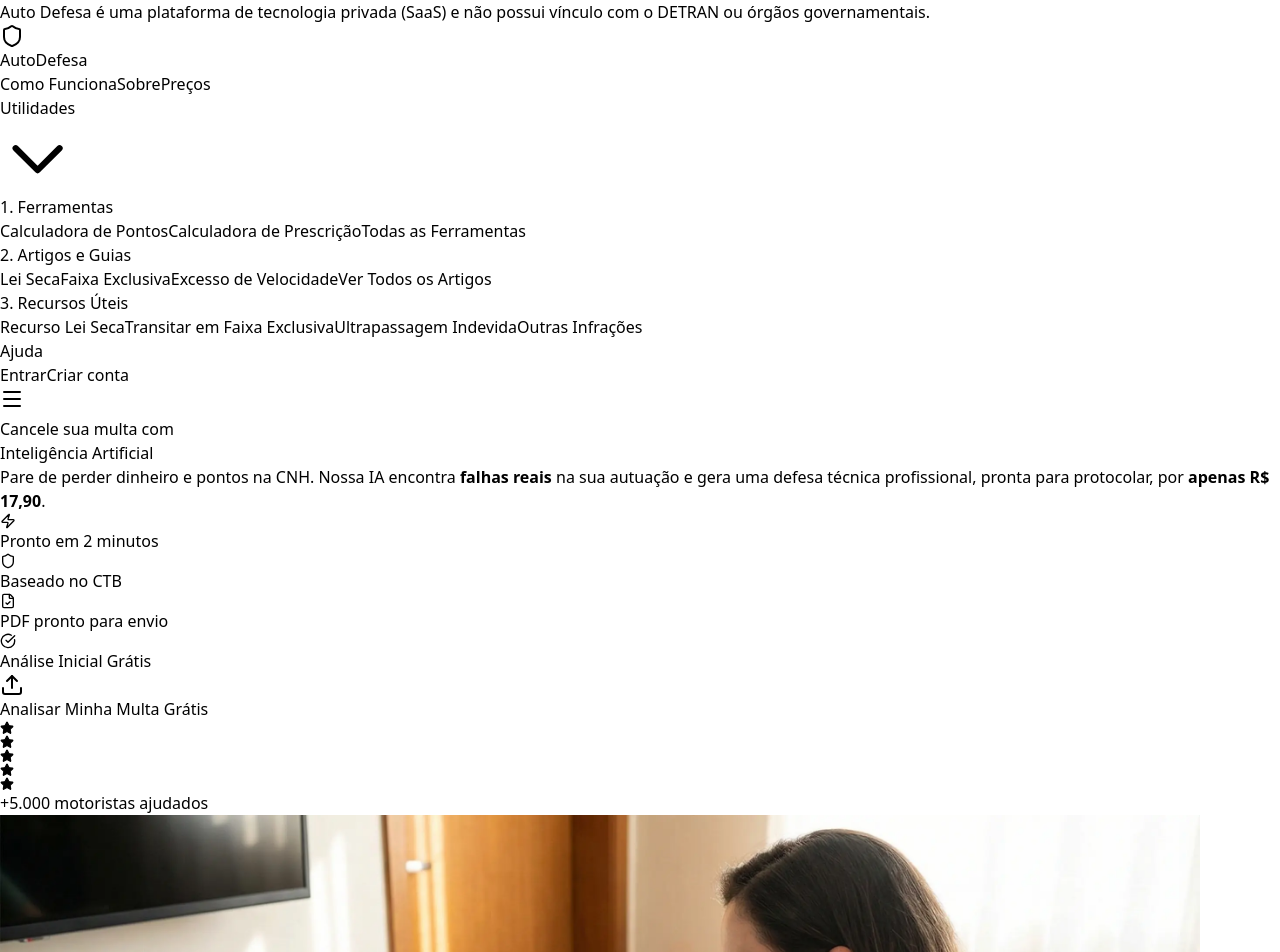
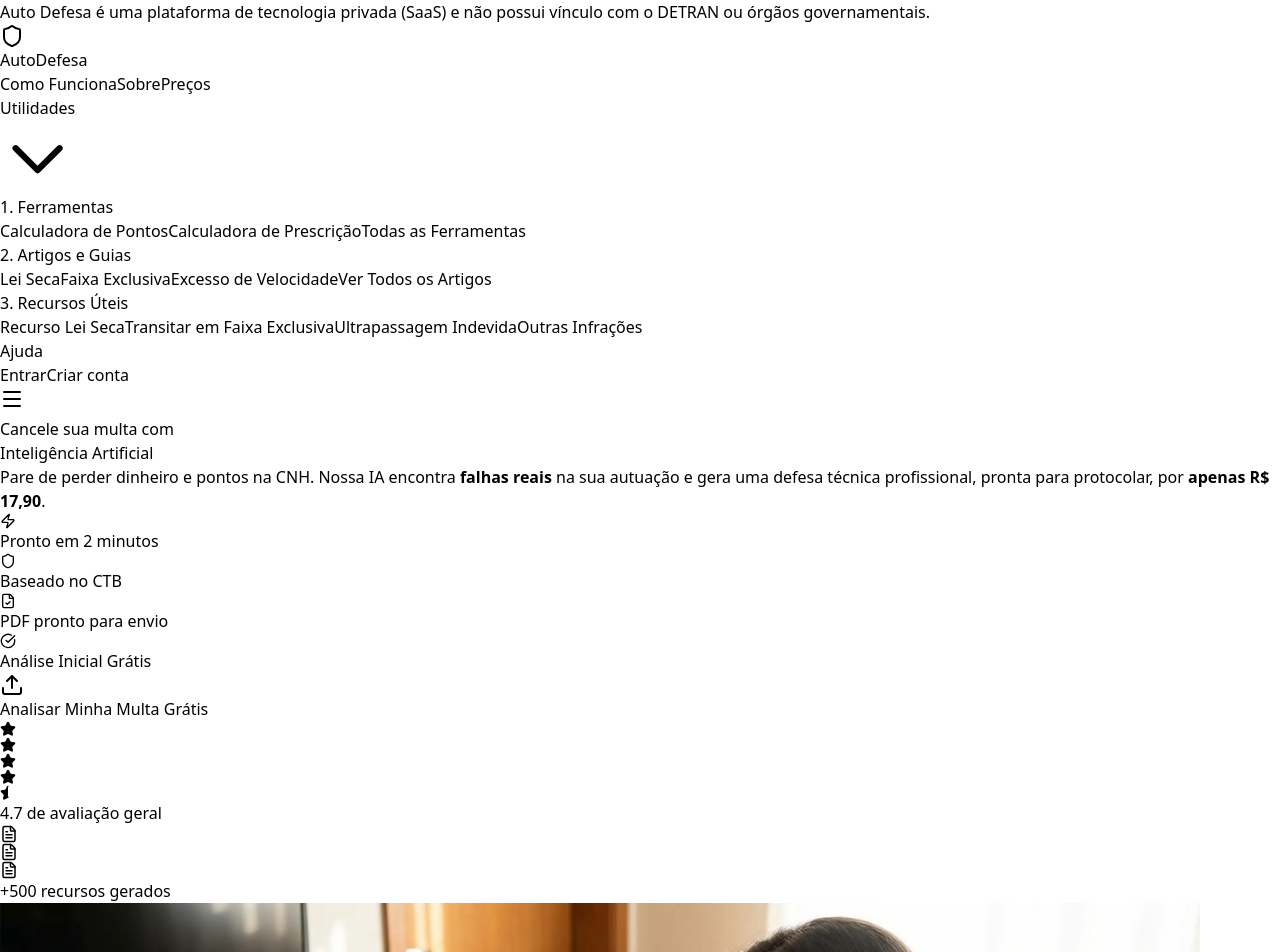
Before and after one commit to rodrigocvmd/auto-defesa, a React (Vite) app in the folder client/: page / in a window 1280 px wide. Shown: the top 952 px of the page. Built offline with nearby package versions, Linux system fonts and the light colour scheme; no server answers.

Commit message:
new layout for home hero

```diff
--- a/client/src/pages/Home.jsx
+++ b/client/src/pages/Home.jsx
@@ -10,6 +10,7 @@ import {
 	DollarSign,
 	FileCheck,
 	Star,
+	StarHalf,
 	ChevronDown,
 	ChevronRight,
 	Scale,
@@ -57,7 +58,7 @@ const Home = () => {
 			/>
 			<div className="flex flex-col gap-12 pb-8">
 				{/* HERO SECTION */}
-				<section className="relative pt-5 pb-12 lg:pt-16 lg:pb-20 overflow-hidden flex flex-col justify-center min-h-[85vh]">
+				<section className="relative pt-1 pb-12 lg:pt-4 lg:pb-20 overflow-hidden flex flex-col justify-center min-h-[85vh]">
 					<div className="absolute inset-0 -z-10 bg-[radial-gradient(ellipse_at_top_right,_var(--tw-gradient-stops))] from-blue-100/70 via-gray-50 to-white"></div>
 					{/* Elementos decorativos de fundo */}
 					<div className="absolute top-20 left-[-5%] w-72 h-72 bg-blue-300 rounded-full mix-blend-multiply filter blur-[100px] opacity-40 animate-pulse duration-[8000ms]"></div>
@@ -67,56 +68,83 @@ const Home = () => {
 						<div className="grid lg:grid-cols-12 gap-8 lg:gap-12 items-center">
 							{/* Texto Hero */}
 							<div className="lg:col-span-7 text-center lg:text-left flex flex-col items-center lg:items-start pt-4 lg:pt-0">
-								<h1 className="text-4xl sm:text-5xl lg:text-6xl font-black text-gray-900 tracking-tight mb-4 leading-[1.1] animate-in fade-in slide-in-from-bottom-6 duration-700">
+								<h1 className="text-4xl sm:text-5xl lg:text-6xl font-black text-gray-900 tracking-tight mb-4 leading-[1.1] animate-in fade-in slide-in-from-bottom-6 duration-700 !text-center">
 									Cancele sua multa com <br className="hidden lg:block" />
 									<span className="text-transparent bg-clip-text bg-gradient-to-r from-blue-600 via-indigo-600 to-blue-600 bg-300% animate-gradient">
 										Inteligência Artificial
 									</span>
 								</h1>
 
-								<p className="text-lg sm:text-xl text-gray-600 mb-6 leading-relaxed max-w-2xl animate-in fade-in slide-in-from-bottom-6 duration-700 delay-100">
-									Pare de perder dinheiro e pontos na CNH. Nossa IA encontra <strong>falhas reais</strong> na sua autuação e gera uma defesa técnica profissional, pronta para protocolar, por <strong>apenas R$ 17,90</strong>.
+								<p className="text-lg sm:text-xl text-gray-600 mb-6 leading-relaxed max-w-2xl animate-in fade-in slide-in-from-bottom-6 duration-700 delay-100 !text-center">
+									Pare de perder dinheiro e pontos na CNH. Nossa IA encontra{" "}
+									<strong>falhas reais</strong> na sua autuação e gera uma defesa técnica
+									profissional, pronta para protocolar, por <strong>apenas R$ 17,90</strong>.
 								</p>
 
 								{/* Benefícios - CRO focado */}
 								<div className="grid grid-cols-1 sm:grid-cols-2 gap-3 mb-8 w-full max-w-2xl animate-in fade-in slide-in-from-bottom-6 duration-700 delay-200">
-                                    <div className="flex items-center gap-3 bg-white/60 backdrop-blur-sm p-3 rounded-xl border border-gray-100 shadow-sm">
-                                        <div className="bg-blue-100 p-1.5 rounded-lg text-blue-600"><Zap size={16} /></div>
+									<div className="flex flex-row items-center justify-start text-left gap-4 bg-white/60 backdrop-blur-sm p-4 rounded-xl border border-gray-100 shadow-sm transition-all">
+										<div className="bg-blue-100 p-2 rounded-lg text-blue-600 shrink-0">
+											<Zap size={16} />
+										</div>
 										<span className="text-sm font-bold text-gray-800">Pronto em 2 minutos</span>
 									</div>
-                                    <div className="flex items-center gap-3 bg-white/60 backdrop-blur-sm p-3 rounded-xl border border-gray-100 shadow-sm">
-                                        <div className="bg-green-100 p-1.5 rounded-lg text-green-600"><Shield size={16} /></div>
+									<div className="flex flex-row items-center justify-start text-left gap-4 bg-white/60 backdrop-blur-sm p-4 rounded-xl border border-gray-100 shadow-sm transition-all">
+										<div className="bg-green-100 p-2 rounded-lg text-green-600 shrink-0">
+											<Shield size={16} />
+										</div>
 										<span className="text-sm font-bold text-gray-800">Baseado no CTB</span>
 									</div>
-                                    <div className="flex items-center gap-3 bg-white/60 backdrop-blur-sm p-3 rounded-xl border border-gray-100 shadow-sm">
-                                        <div className="bg-indigo-100 p-1.5 rounded-lg text-indigo-600"><FileCheck size={16} /></div>
+									<div className="flex flex-row items-center justify-start text-left gap-4 bg-white/60 backdrop-blur-sm p-4 rounded-xl border border-gray-100 shadow-sm transition-all">
+										<div className="bg-indigo-100 p-2 rounded-lg text-indigo-600 shrink-0">
+											<FileCheck size={16} />
+										</div>
 										<span className="text-sm font-bold text-gray-800">PDF pronto para envio</span>
 									</div>
-                                    <div className="flex items-center gap-3 bg-white/60 backdrop-blur-sm p-3 rounded-xl border border-gray-100 shadow-sm">
-                                        <div className="bg-yellow-100 p-1.5 rounded-lg text-yellow-700"><CheckCircle size={16} /></div>
+									<div className="flex flex-row items-center justify-start text-left gap-4 bg-white/60 backdrop-blur-sm p-4 rounded-xl border border-gray-100 shadow-sm transition-all">
+										<div className="bg-yellow-100 p-2 rounded-lg text-yellow-700 shrink-0">
+											<CheckCircle size={16} />
+										</div>
 										<span className="text-sm font-bold text-gray-800">Análise Inicial Grátis</span>
 									</div>
 								</div>
 
-								<div className="flex flex-col items-center lg:items-start w-full gap-4 animate-in fade-in slide-in-from-bottom-6 duration-700 delay-300">
+								<div className="flex flex-col items-center lg:items-center w-full gap-4 animate-in fade-in slide-in-from-bottom-6 duration-700 delay-300">
 									<Link
 										to="/upload"
-                                        className="group relative w-full sm:w-auto bg-blue-600 hover:bg-blue-700 text-white text-lg font-black py-4 px-10 rounded-2xl shadow-[0_8px_30px_rgb(37,99,235,0.3)] transition-all hover:-translate-y-1 hover:shadow-[0_15px_40px_rgb(37,99,235,0.4)] active:translate-y-0 flex items-center justify-center gap-3 overflow-hidden"
-                                    >
+										className="group relative w-full sm:w-auto bg-blue-600 hover:bg-blue-700 text-white text-lg font-black py-4 px-10 rounded-2xl shadow-[0_8px_30px_rgb(37,99,235,0.3)] transition-all hover:-translate-y-1 hover:shadow-[0_15px_40px_rgb(37,99,235,0.4)] active:translate-y-0 flex items-center justify-center gap-3 overflow-hidden">
 										<div className="absolute inset-0 bg-white/20 translate-y-full group-hover:translate-y-0 transition-transform duration-300 ease-in-out"></div>
-                                        <Upload size={24} className="relative z-10 group-hover:-translate-y-1 transition-transform" />
+										<Upload
+											size={24}
+											className="relative z-10 group-hover:-translate-y-1 transition-transform"
+										/>
 										<span className="relative z-10">Analisar Minha Multa Grátis</span>
 									</Link>
 
-                                    <div className="flex items-center gap-2 text-sm text-gray-500 font-medium">
-                                        <div className="flex items-center gap-0.5 text-yellow-400">
-                                            <Star size={14} fill="currentColor" />
-                                            <Star size={14} fill="currentColor" />
-                                            <Star size={14} fill="currentColor" />
-                                            <Star size={14} fill="currentColor" />
-                                            <Star size={14} fill="currentColor" />
+									<div className="flex items-center justify-center gap-8 sm:gap-12 text-gray-500 font-medium w-full">
+										<div className="flex flex-col items-center gap-1">
+											<div className="flex items-center gap-0.5 text-yellow-400 mb-1">
+												<Star size={16} fill="currentColor" />
+												<Star size={16} fill="currentColor" />
+												<Star size={16} fill="currentColor" />
+												<Star size={16} fill="currentColor" />
+												<StarHalf size={16} fill="currentColor" />
 											</div>
-                                        <span className="text-xs">+5.000 motoristas ajudados</span>
+											<span className="text-[11px] sm:text-xs uppercase tracking-wider font-bold text-gray-400">
+												4.7 de avaliação geral
+											</span>
+										</div>
+
+										<div className="flex flex-col items-center gap-1">
+											<div className="flex items-center -space-x-1 mb-1 text-blue-600">
+												<FileText size={18} className="drop-shadow-sm" />
+												<FileText size={18} className="drop-shadow-sm translate-y-0.5" />
+												<FileText size={18} className="drop-shadow-sm translate-y-1" />
+											</div>
+											<span className="text-[11px] sm:text-xs uppercase tracking-wider font-bold text-gray-400">
+												+500 recursos gerados
+											</span>
+										</div>
 									</div>
 								</div>
 							</div>
```
Lines whose indentation alone changed are shown as unchanged.
